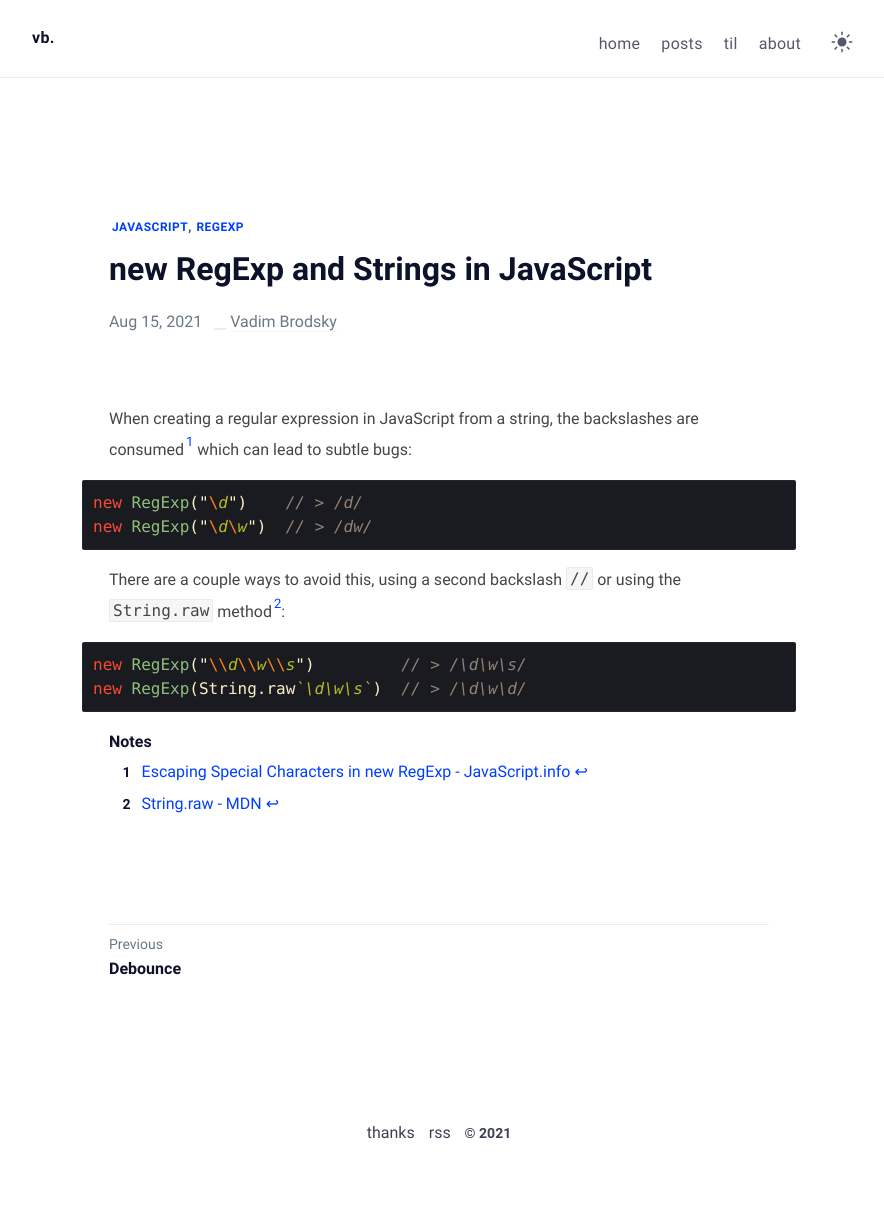
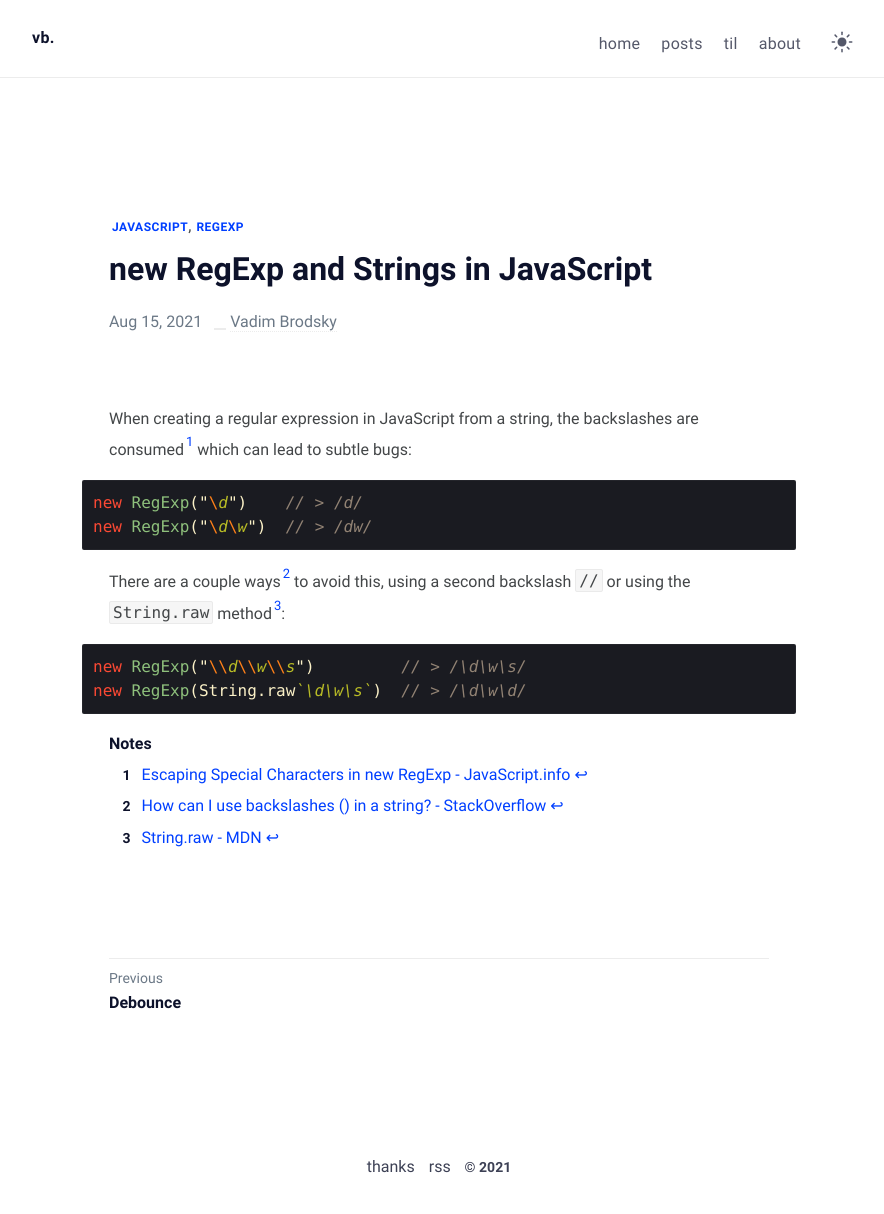
Before and after one commit to VadimBrodsky/blog, a Jekyll site: the page built from _til/new-regexp-and-strings-in-javascript.md, in a window 1280 px wide. Shown: the whole page, without its empty margins (201-1085 px from the left). Built offline with Jekyll 4.4.1, drawn with Linux system fonts in a browser that asks for light colours; a script that is not in the unit is left out; before the commit the page ends 1180 px from its top, so only the background shows below that.

Commit message:
Update TIL “new-regexp-and-strings-in-javascript”

````diff
--- a/_til/new-regexp-and-strings-in-javascript.md
+++ b/_til/new-regexp-and-strings-in-javascript.md
@@ -13,7 +13,7 @@ new RegExp("\d")    // > /d/
 new RegExp("\d\w")  // > /dw/
 ```
 
-There are a couple ways to avoid this, using a second backslash `//` or using the `String.raw` method[^2]:
+There are a couple ways[^3] to avoid this, using a second backslash `//` or using the `String.raw` method[^2]:
 
 ```javascript
 new RegExp("\\d\\w\\s")         // > /\d\w\s/
@@ -22,3 +22,4 @@ new RegExp(String.raw`\d\w\s`)  // > /\d\w\d/
 
 [^1]: [Escaping Special Characters in new RegExp - JavaScript.info](https://javascript.info/regexp-escaping#new-regexp)
 [^2]: [String.raw - MDN](https://developer.mozilla.org/en-US/docs/Web/JavaScript/Reference/Global_Objects/String/raw)
+[^3]: [How can I use backslashes (\) in a string? - StackOverflow](https://stackoverflow.com/a/10042082)
````
